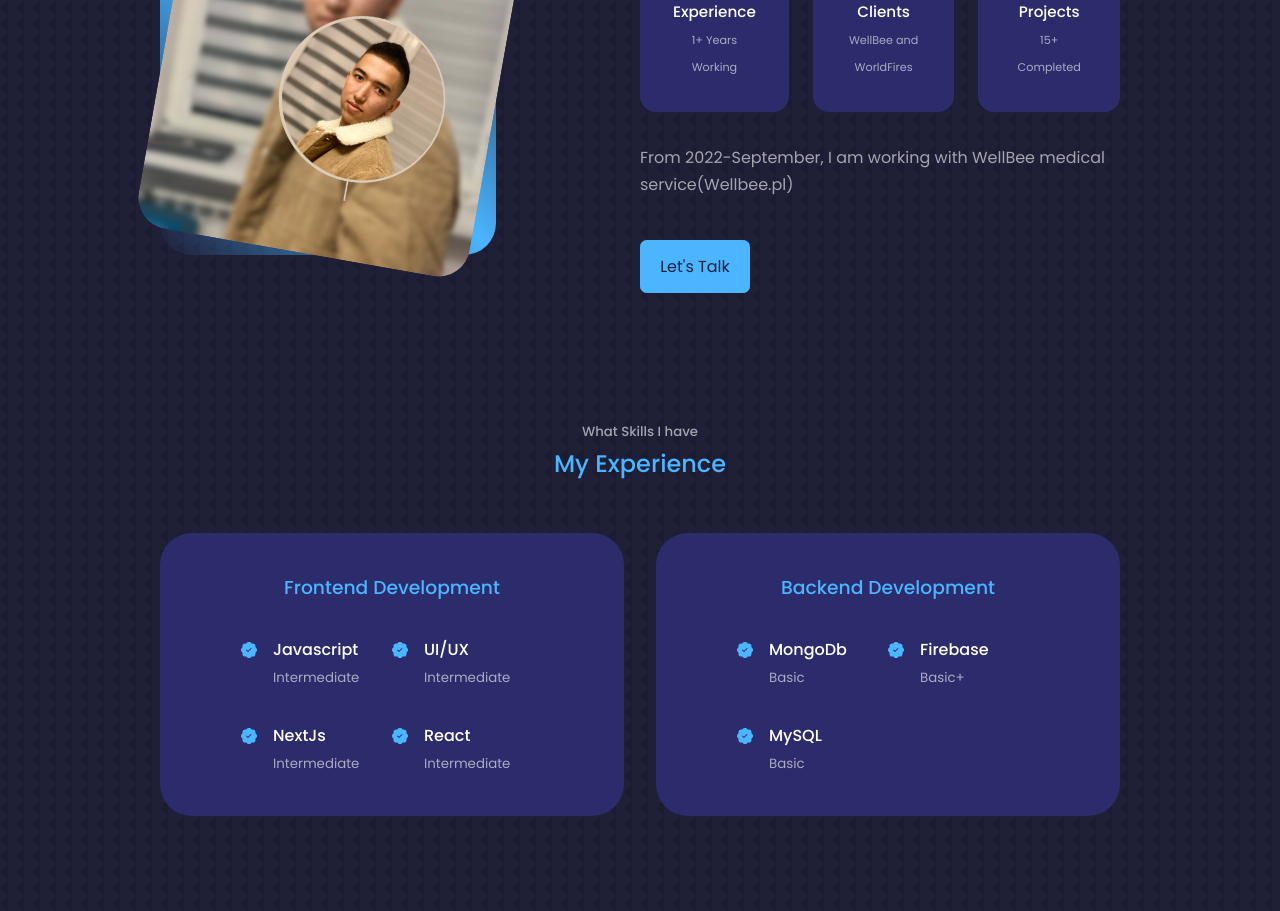
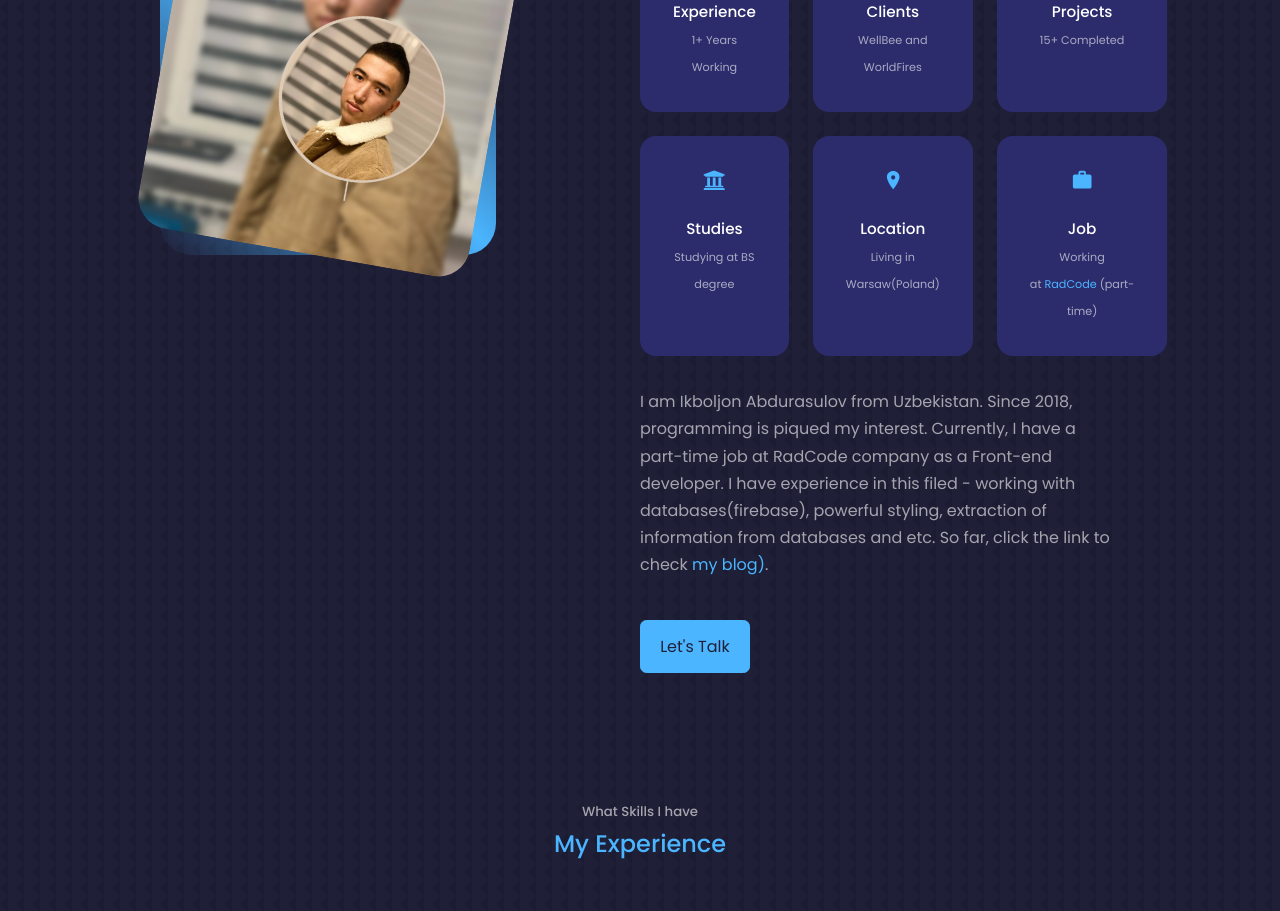
Before and after one commit to IkboljonMe/myportfolio, a React (Create React App) app: page / in a window 1280 px wide. Shown: the part 1120-2031 px from the top of the page. Built offline with nearby package versions, Linux system fonts and the light colour scheme.

Commit message:
about section is updated

```diff
--- a/src/components/about/About.jsx
+++ b/src/components/about/About.jsx
@@ -1,8 +1,10 @@
 import React from "react";
 import "./About.css";
 import ME from "../../assets/about-me.jpg";
-import { FaAward } from "react-icons/fa";
+import { FaAward, FaUniversity } from "react-icons/fa";
 import { FiUsers } from "react-icons/fi";
+import { IoIosPin } from "react-icons/io";
+import { MdWork } from "react-icons/md";
 import { VscFolderLibrary } from "react-icons/vsc";
 
 const About = () => {
@@ -34,10 +36,47 @@ const About = () => {
               <h5>Projects</h5>
               <small>15+ Completed</small>
             </article>
+            <article className="about__card">
+              <FaUniversity className="about__icon" />
+              <h5>Studies</h5>
+              <small>Studying at BS degree</small>
+            </article>
+            <article className="about__card">
+              <IoIosPin className="about__icon" />
+              <h5>Location</h5>
+              <small>Living in Warsaw(Poland)</small>
+            </article>
+            <article className="about__card">
+              <MdWork className="about__icon" />
+              <h5>Job</h5>
+              <small>
+                Working at&nbsp;
+                <a
+                  href="http://radcode.co"
+                  target="_blank"
+                  rel="noopener noreferrer"
+                >
+                  RadCode
+                </a>
+                &nbsp;(part-time)
+              </small>
+            </article>
           </div>
           <p>
-            From 2022-September, I am working with WellBee medical
-            service(Wellbee.pl)
+            I am Ikboljon Abdurasulov from Uzbekistan. Since 2018, programming
+            is piqued my interest. Currently, I have a part-time job at RadCode
+            company as a Front-end developer. I have experience in this filed -
+            working with databases(firebase), powerful styling, extraction of
+            information from databases and etc. So far, click the link to
+            check&nbsp;
+            <a
+              href="http://abdurasulov.unaux.com"
+              target="_blank"
+              rel="noopener noreferrer"
+            >
+              my blog)
+            </a>
+            .
           </p>
           <a href="#contact" className="btn btn-primary">
             Let's Talk
```
